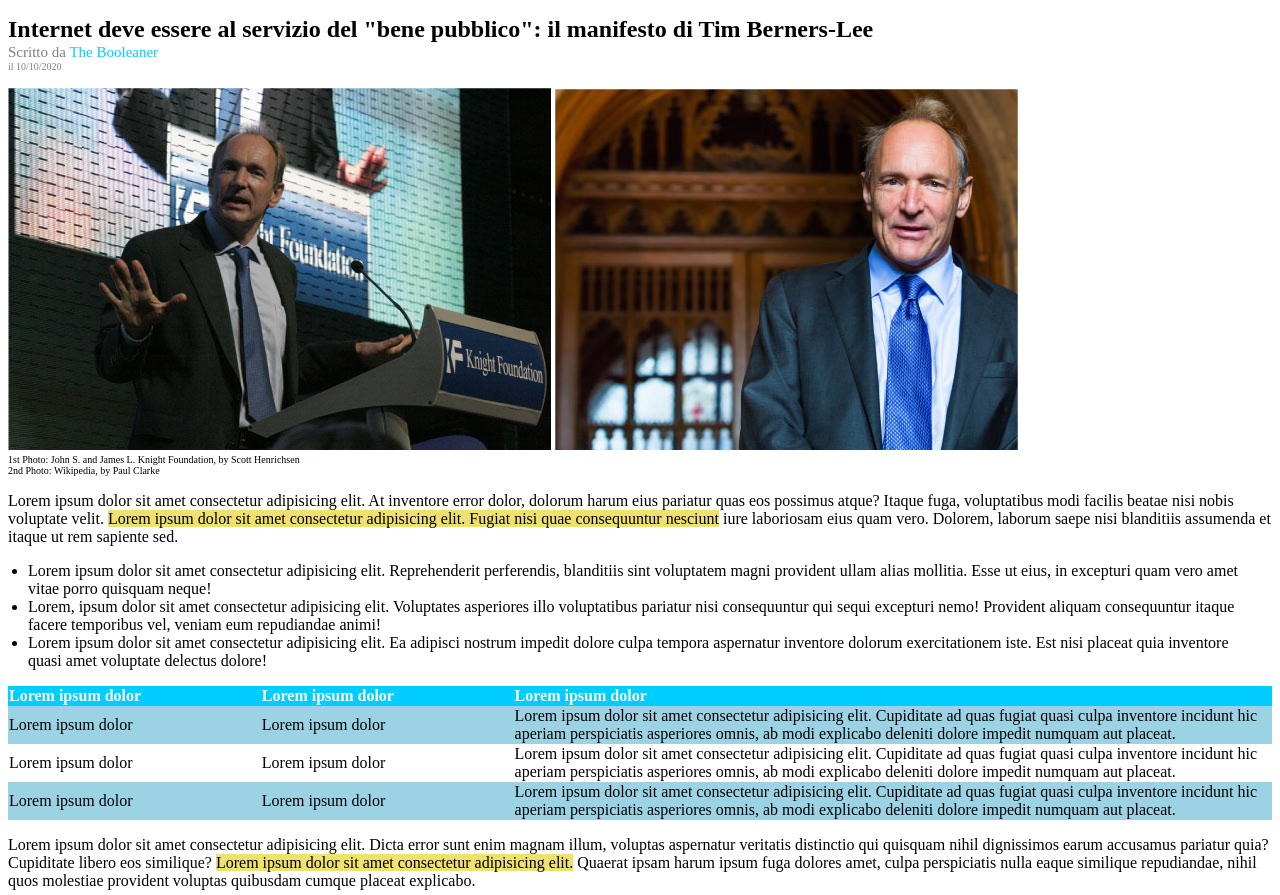
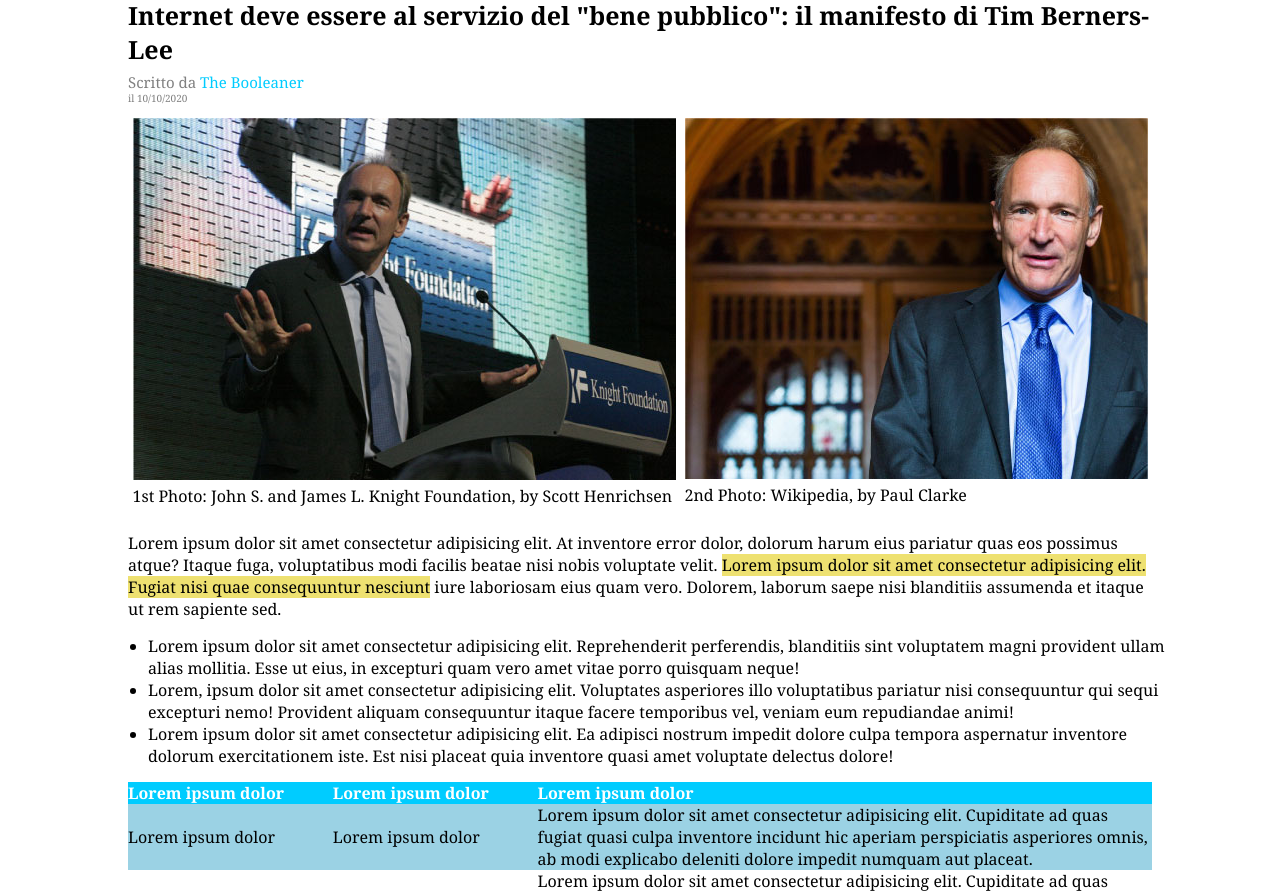
Before and after one commit to Micaela87/html-css-booleaner, a plain HTML site: page bonus/index.html in a window 1280 px wide. Shown: the part 112-1007 px from the top of the page. Drawn offline with Linux system fonts and the light colour scheme.

Commit message:
index e style aggiornati

```diff
--- a/bonus/index.html
+++ b/bonus/index.html
@@ -20,14 +20,22 @@
                 <h1>Internet deve essere al servizio del "bene pubblico": il manifesto di Tim Berners-Lee</h1>
                 <p class="autori">Scritto da <span id="the_booleaner">The Booleaner</span> <br>
                 <span id="data">il 10/10/2020</span></p>
-                <img src="./resources/img/tim-1.jpg" alt="Tim Berners al Knight Foundation">
-                <img src="./resources/img/tim-2.jpg" alt="Tim Berners Wikipedia">
-                <p class="didascalia">1st Photo: John S. and James L. Knight Foundation, by Scott Henrichsen <br>
-                2nd Photo: Wikipedia, by Paul Clarke</p>
+                <div class="immagini">
+                    <figure>
+                        <img src="./resources/img/tim-1.jpg" alt="Tim Berners al Knight Foundation">
+                        <figcaption>1st Photo: John S. and James L. Knight Foundation, by Scott Henrichsen</figcaption>
+                    </figure>
+                    <figure>
+                        <img src="./resources/img/tim-2.jpg" alt="Tim Berners Wikipedia">
+                        <figcaption>2nd Photo: Wikipedia, by Paul Clarke</figcaption>
+                    </figure>
+                </div>
             </header>
             <!-- articolo principale -->
             <section>
                 <p>Lorem ipsum dolor sit amet consectetur adipisicing elit. At inventore error dolor, dolorum harum eius pariatur quas eos possimus atque? Itaque fuga, voluptatibus modi facilis beatae nisi nobis voluptate velit. <span class="testo_evidenziato">Lorem ipsum dolor sit amet consectetur adipisicing elit. Fugiat nisi quae consequuntur nesciunt</span> iure laboriosam eius quam vero. Dolorem, laborum saepe nisi blanditiis assumenda et itaque ut rem sapiente sed.</p>
+            </section>
+            <section>
                 <ul>
                     <li>Lorem ipsum dolor sit amet consectetur adipisicing elit. Reprehenderit perferendis, blanditiis sint voluptatem magni provident ullam alias mollitia. Esse ut eius, in excepturi quam vero amet vitae porro quisquam neque!</li>
                     <li>Lorem, ipsum dolor sit amet consectetur adipisicing elit. Voluptates asperiores illo voluptatibus pariatur nisi consequuntur qui sequi excepturi nemo! Provident aliquam consequuntur itaque facere temporibus vel, veniam eum repudiandae animi!</li>
--- a/bonus/resources/css/style.css
+++ b/bonus/resources/css/style.css
@@ -1,3 +1,24 @@
+* {
+    vertical-align: auto;
+    font-weight: inherit;
+    font-family: inherit;
+    font-style: inherit;
+    font-size: 100%;
+    border: 0 none;
+    outline: 0;
+    padding: 0;
+    margin: 0;
+}
+
+body {
+    font-family: Georgia, 'Times New Roman', Times, serif;
+}
+
+main, footer {
+    margin: 0 auto;
+    width: 80%;
+}
+
 /*stile banner*/
 .banner {
     background-color:#007fff;
@@ -11,18 +32,21 @@
     width: 15%;
     position: relative;
     top: 40px;
+    left: 10%;
 }
 
 /*stile introduzione articolo*/
 h1 {
    font-weight: bolder;
-   margin-bottom: 3px;
+   font-size: 25px;
+   margin: 10px 0;
 }
 .autori {
     margin-top: 0;
     color: rgb(128, 128, 128);
     font-size: 15px;
     line-height: 0.9;
+    margin-bottom: 5px;
 }
 #the_booleaner {
     color: #00ccff;
@@ -32,9 +56,21 @@ h1 {
     font-size: 10px;
 }
 
-.didascalia {
-    margin-top: 0;
-    font-size: 10px;
+.immagini {
+    display: inline-flex;
+    justify-content: space-around;
+    width: 100%;
+    margin: 10px 0;
+}
+
+/*stile articolo principale*/
+section {
+    margin: 15px 0;
+}
+
+ul {
+    position: relative;
+    left: 20px;
 }
 
 /*stile testo evidenziato*/
@@ -42,20 +78,16 @@ h1 {
     background-color: rgb(238, 225, 113);
 }
 
-/*stile elenco puntato*/
-ul {
-    position: relative;
-    left: -20px;
-}
-
 /*stile tabella*/
 table {
     border-collapse: collapse;
     text-align: left;
+    width: 100%;
 }
 
 th {
     color: white;
+    font-weight: bold;
     background-color: #00ccff;
 }
 
@@ -71,12 +103,14 @@ th {
 h3 {
     color: rgb(128, 128, 128);
     font-size: 15px;
+    font-weight: bold;
+    margin-bottom: 10px;
 }
 
 .contenitore {
     width: auto;
     height: 200px;
-    margin-bottom: 3px;
+    margin-bottom: 5px;
 }
 
 .testo {
```
